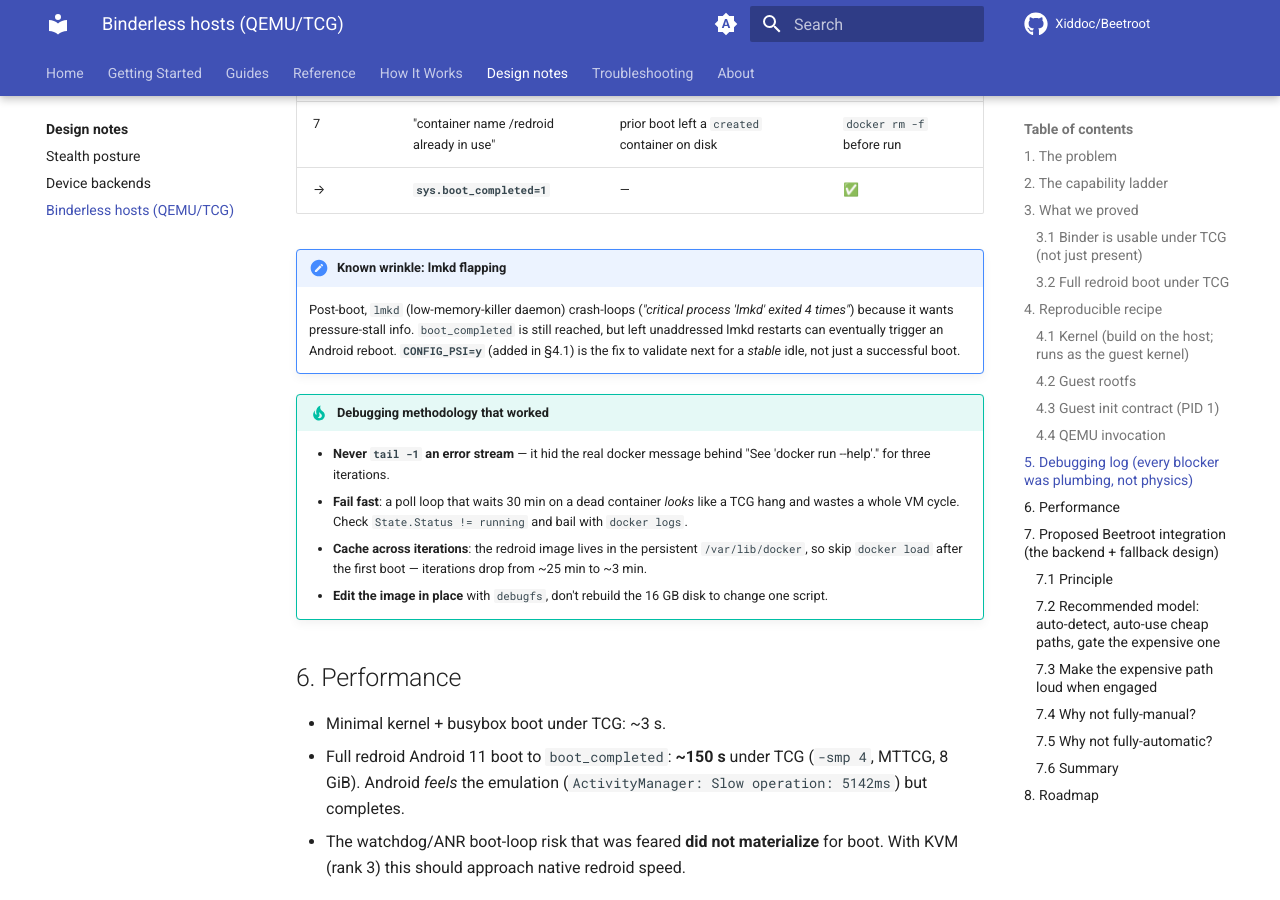
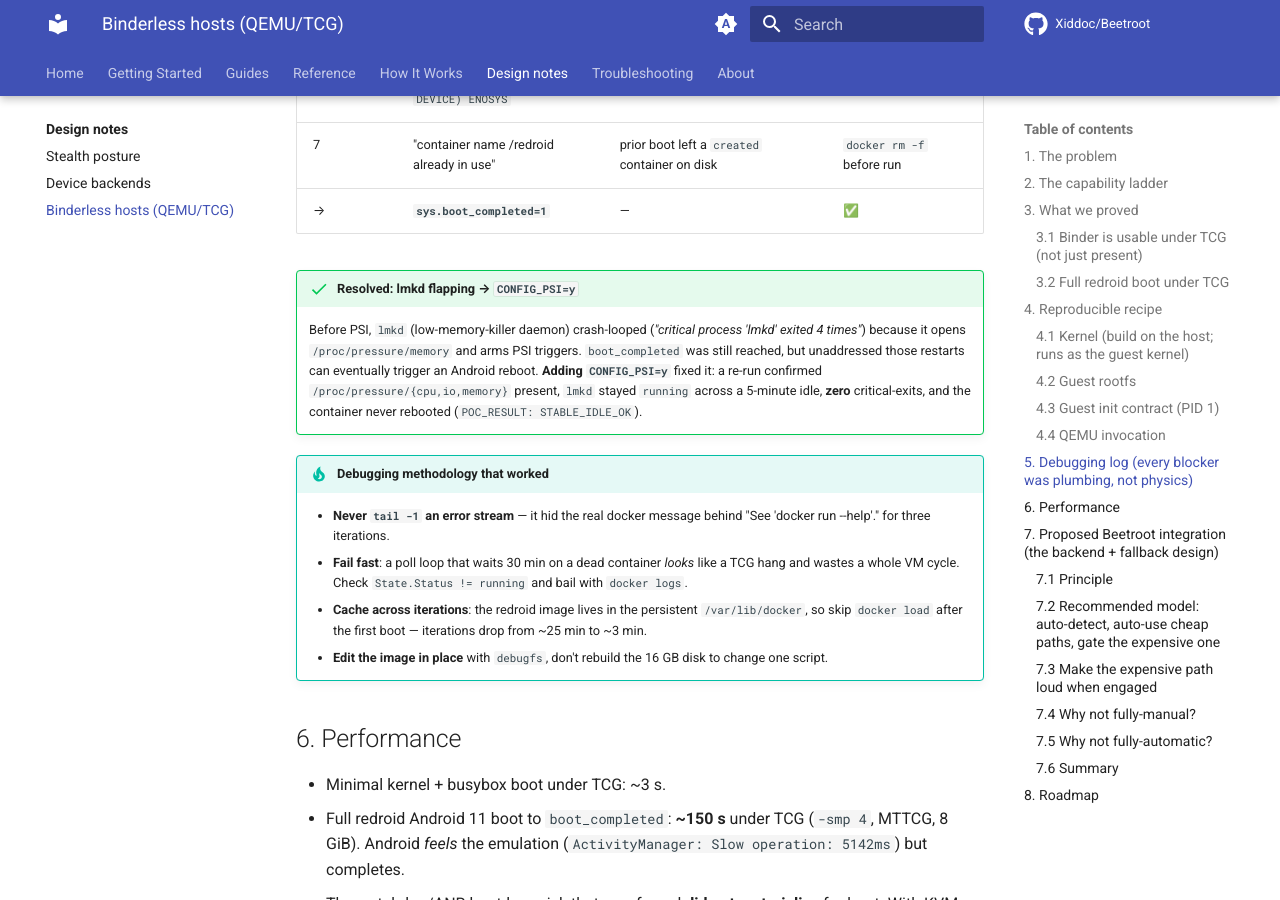
Before and after one commit to Xiddoc/Beetroot, an MkDocs documentation site: the page built from docs/design/binderless-hosts-qemu-tcg.md, in a window 1280 px wide and 900 px high, scrolled down 5006 px. Built offline with MkDocs 1.6.1 and Material for MkDocs 9.7.7, drawn with Linux system fonts in a browser that asks for light colours; comment, search, counter and statistics services are not loaded; some of the changed text lies outside the part shown.

Commit message:
docs(design): mark binderless-host idle stability validated (CONFIG_PSI)
Adding CONFIG_PSI=y resolves the lmkd crash-loop: a re-run confirmed
/proc/pressure present, lmkd stayed running across a 5-minute idle with
zero critical-exits and no container reboot (STABLE_IDLE_OK). Update the
status admonition, the lmkd note, and roadmap step 1 accordingly.

https://claude.ai/code/session_01PTviCRtqf4KGgq8imzW9hR

```diff
--- a/docs/design/binderless-hosts-qemu-tcg.md
+++ b/docs/design/binderless-hosts-qemu-tcg.md
@@ -3,10 +3,12 @@
 !!! success "Status: proof-of-concept validated (2026-06)"
     redroid (Android 11) was booted to `sys.boot_completed=1` inside a
     QEMU **TCG** guest (no KVM, no host binder) on a locked-down
-    Firecracker host. This doc records the *why*, the reproducible
-    recipe, the debugging log, and the proposed backend/fallback
-    design. Nothing here has shipped in the CLI yet — it is the spec a
-    future `vm` backend should build against. See also
+    Firecracker host, **and held a stable 5-minute idle** (no process
+    flapping, no reboot) once `CONFIG_PSI=y` was added. This doc records
+    the *why*, the reproducible recipe, the debugging log, and the
+    proposed backend/fallback design. Nothing here has shipped in the
+    CLI yet — it is the spec a future `vm` backend should build against.
+    See also
     [Running in CI / without kernel access](../guides/running-in-ci.md)
     and [Device backends](device-backends.md).
 
@@ -198,13 +200,15 @@ This is the most reusable knowledge — the failure→fix chain:
 | 7 | "container name /redroid already in use" | prior boot left a `created` container on disk | `docker rm -f` before run |
 | → | **`sys.boot_completed=1`** | — | ✅ |
 
-!!! note "Known wrinkle: lmkd flapping"
-    Post-boot, `lmkd` (low-memory-killer daemon) crash-loops
-    (*"critical process 'lmkd' exited 4 times"*) because it wants
-    pressure-stall info. `boot_completed` is still reached, but left
-    unaddressed lmkd restarts can eventually trigger an Android reboot.
-    **`CONFIG_PSI=y`** (added in §4.1) is the fix to validate next for a
-    *stable* idle, not just a successful boot.
+!!! success "Resolved: lmkd flapping → `CONFIG_PSI=y`"
+    Before PSI, `lmkd` (low-memory-killer daemon) crash-looped
+    (*"critical process 'lmkd' exited 4 times"*) because it opens
+    `/proc/pressure/memory` and arms PSI triggers. `boot_completed` was
+    still reached, but unaddressed those restarts can eventually trigger
+    an Android reboot. **Adding `CONFIG_PSI=y`** fixed it: a re-run
+    confirmed `/proc/pressure/{cpu,io,memory}` present, `lmkd` stayed
+    `running` across a 5-minute idle, **zero** critical-exits, and the
+    container never rebooted (`POC_RESULT: STABLE_IDLE_OK`).
 
 !!! tip "Debugging methodology that worked"
     * **Never `tail -1` an error stream** — it hid the real docker
@@ -321,9 +325,9 @@ expensive step.
 
 ## 8. Roadmap
 
-1. **Stabilize** — rebuild with `CONFIG_PSI=y`, confirm a clean
-   multi-minute idle (no lmkd flapping); pin a kernel version + config
-   fragment in-tree.
+1. **Stabilize** — ✅ done: `CONFIG_PSI=y` gives a clean 5-minute idle
+   (no lmkd flapping, no reboot). Next: pin this kernel version + config
+   fragment in-tree so the build is reproducible.
 2. **Package** — ship a prebuilt guest kernel + minimal rootfs builder
    (or a `beetroot build --vm-kernel` step wrapping the kernel build).
 3. **`VmDeviceBackend`** — implement against the
```
